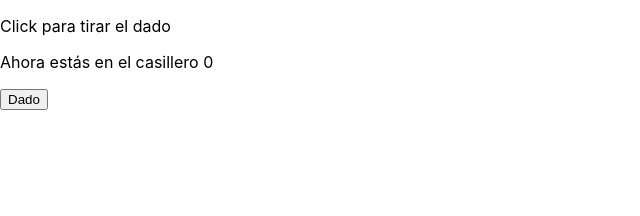
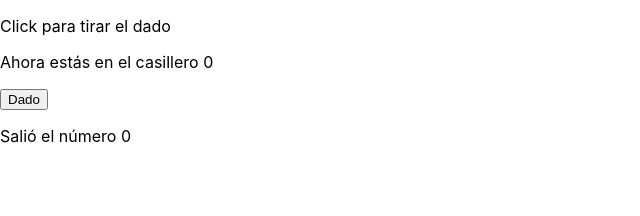
Before and after one commit to matiasrsolis/relampago-jdf, a React (Create React App) app: page / in a window 1280 px wide. Shown: the top 216 px of the page, without its empty margins (0-640 px from the left). Built offline with nearby package versions, Linux system fonts and the light colour scheme.

Commit message:
Dado componente

```diff
--- a/src/components/Dado.js
+++ b/src/components/Dado.js
@@ -19,9 +19,11 @@ export class Dado extends Component {
 
     handleSubmit(event) {
         event.preventDefault();
-        var numRandom = Math.floor(Math.random() * (7 - 1)) + 1;
-        this.props.avance(numRandom);
-        console.log("Salió el " + numRandom);
+        var numDado = Math.floor(Math.random() * (7 - 1)) + 1;
+        setTimeout(() => {this.props.avance(numDado);}, 1000);
+        //this.state.numero = numDado;
+        this.setState({numero: numDado});
+
     }
 
     //avanzaCasillero = (min, max) => {
@@ -43,6 +45,11 @@ export class Dado extends Component {
                 <button onClick={(e) => {this.handleSubmit(e)}}>
                     Dado
                 </button>
+                <div>
+                    {
+                       <p>Salió el número {numero}</p>
+                    }
+                </div>
 
             </div>
         )
```
